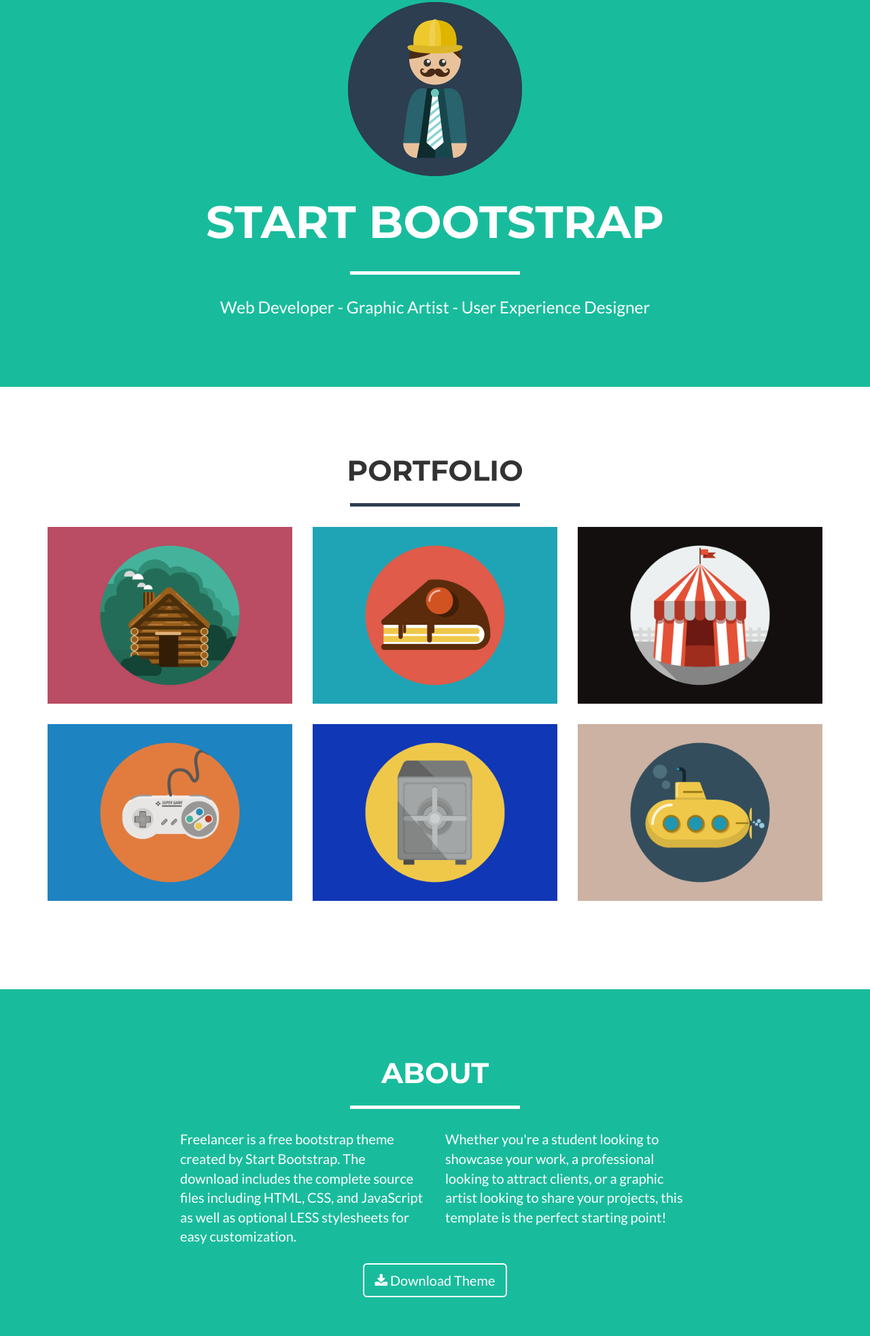
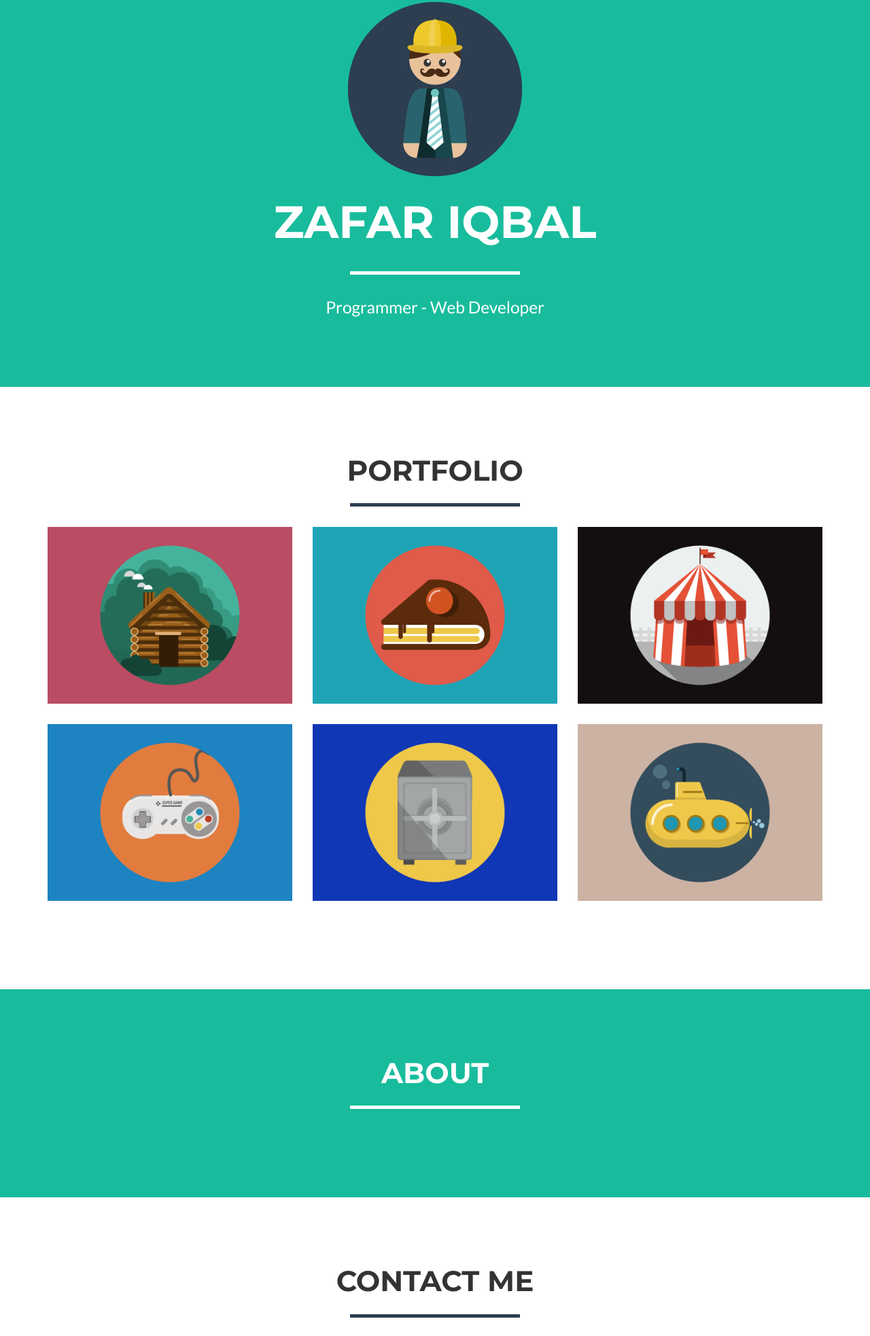
Before and after one commit to savedeveloper/zafariqbal, a website: page index.html in a window 1280 px wide. Shown: the part 197-2162 px from the top of the page at 68% size. Drawn offline with nearby package versions, Linux system fonts and the light colour scheme.

Commit message:
initialized

```diff
--- a/index.html
+++ b/index.html
@@ -9,7 +9,7 @@
     <meta name="description" content="">
     <meta name="author" content="">
 
-    <title>Freelancer - Start Bootstrap Theme</title>
+    <title>Zafar Iqbal</title>
 
     <!-- Bootstrap Core CSS -->
     <link href="vendor/bootstrap/css/bootstrap.min.css" rel="stylesheet">
@@ -41,7 +41,7 @@
                 <button type="button" class="navbar-toggle" data-toggle="collapse" data-target="#bs-example-navbar-collapse-1">
                     <span class="sr-only">Toggle navigation</span> Menu <i class="fa fa-bars"></i>
                 </button>
-                <a class="navbar-brand" href="#page-top">Start Bootstrap</a>
+                <a class="navbar-brand" href="#page-top">Zafar Iqbal</a>
             </div>
 
             <!-- Collect the nav links, forms, and other content for toggling -->
@@ -73,9 +73,9 @@
                 <div class="col-lg-12">
                     <img class="img-responsive" src="img/profile.png" alt="">
                     <div class="intro-text">
-                        <span class="name">Start Bootstrap</span>
+                        <span class="name">Zafar Iqbal</span>
                         <hr class="star-light">
-                        <span class="skills">Web Developer - Graphic Artist - User Experience Designer</span>
+                        <span class="skills">Programmer - Web Developer</span>
                     </div>
                 </div>
             </div>
@@ -164,19 +164,7 @@
                     <h2>About</h2>
                     <hr class="star-light">
                 </div>
-            </div>
-            <div class="row">
-                <div class="col-lg-4 col-lg-offset-2">
-                    <p>Freelancer is a free bootstrap theme created by Start Bootstrap. The download includes the complete source files including HTML, CSS, and JavaScript as well as optional LESS stylesheets for easy customization.</p>
-                </div>
-                <div class="col-lg-4">
-                    <p>Whether you're a student looking to showcase your work, a professional looking to attract clients, or a graphic artist looking to share your projects, this template is the perfect starting point!</p>
-                </div>
-                <div class="col-lg-8 col-lg-offset-2 text-center">
-                    <a href="#" class="btn btn-lg btn-outline">
-                        <i class="fa fa-download"></i> Download Theme
-                    </a>
-                </div>
+
             </div>
         </div>
     </section>
```
